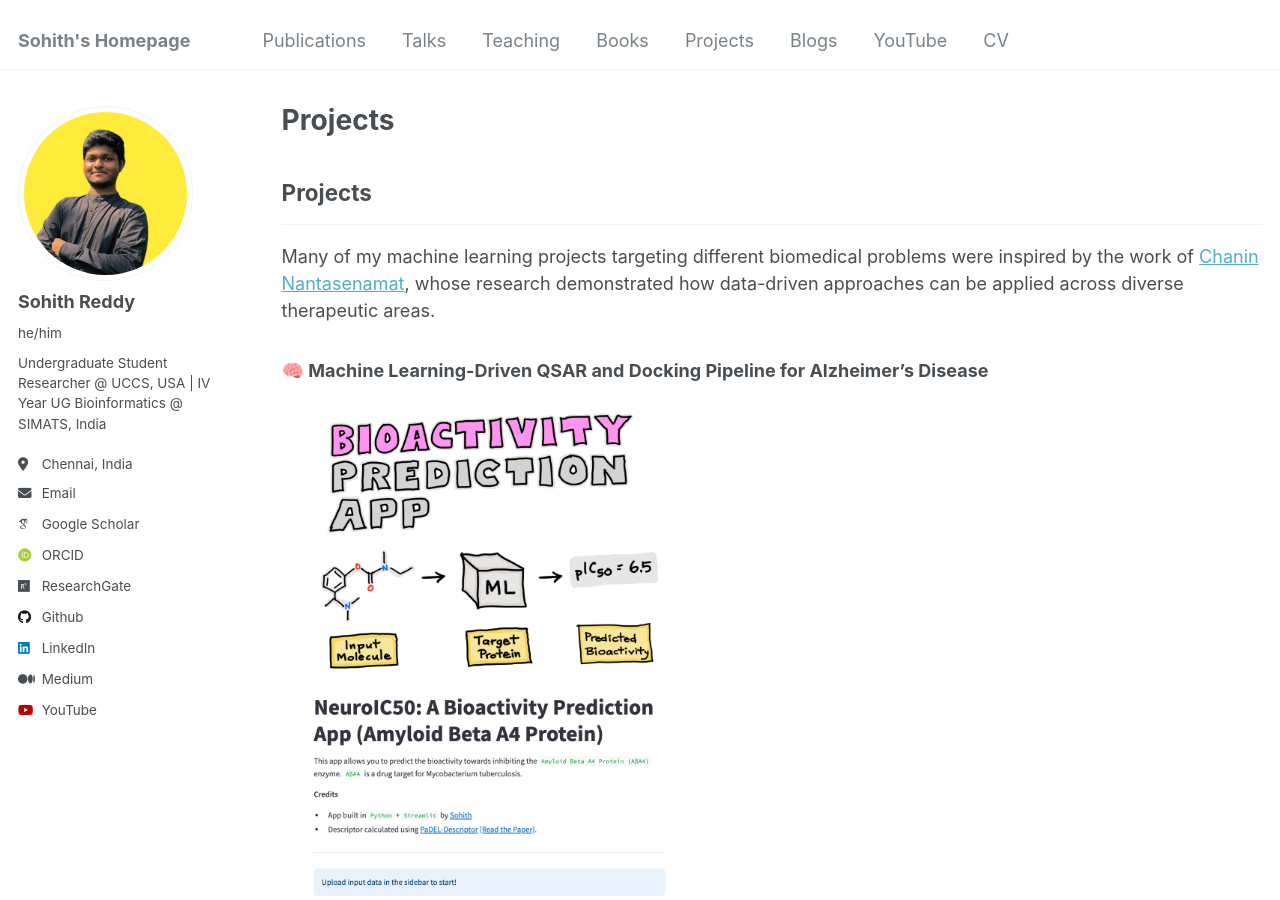
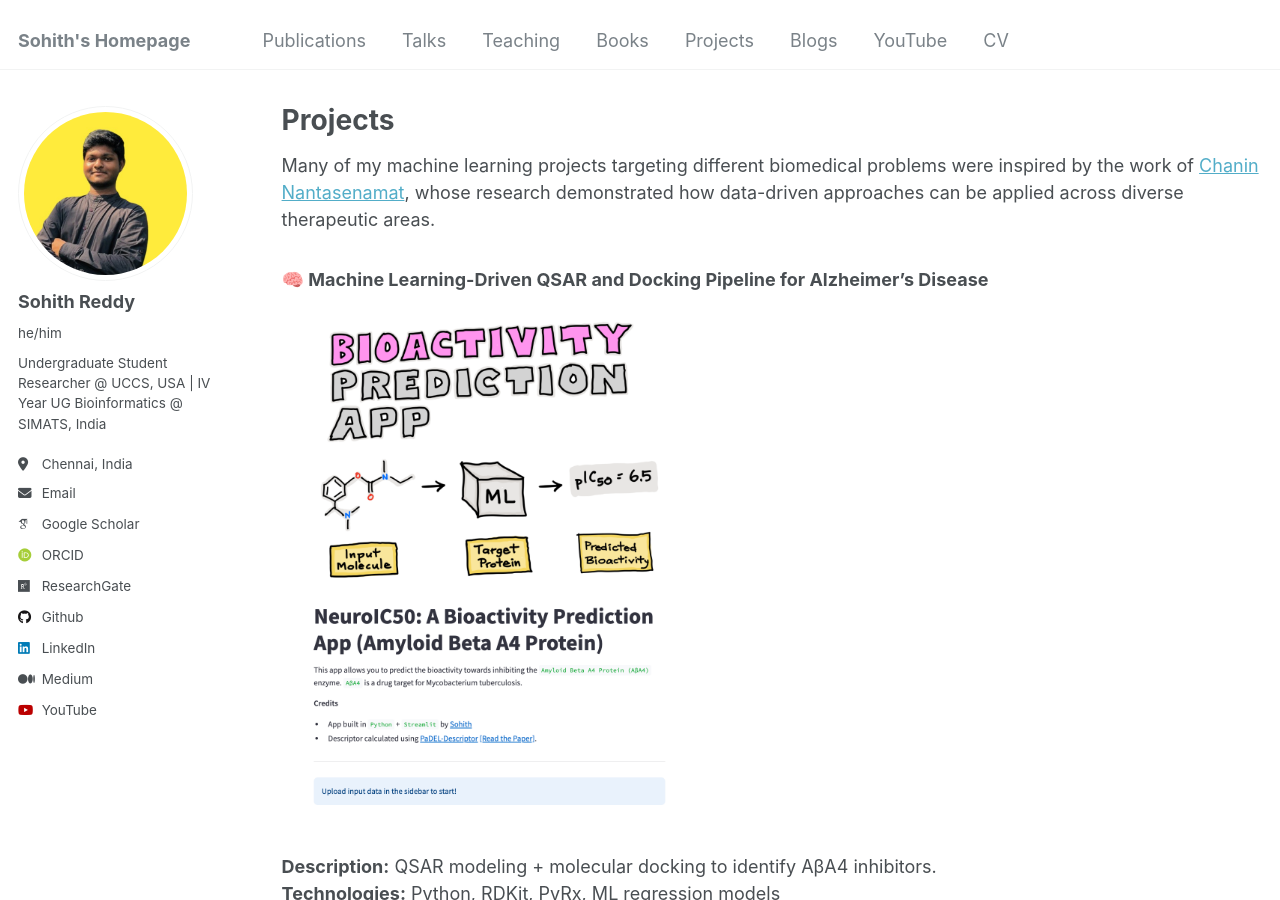
Before and after one commit to sohithpydev/sohith, a Jekyll site: the page built from _projects/projects.md, in a window 1280 px wide and 900 px high. Built offline with Jekyll 4.4.1, drawn with Linux system fonts in a browser that asks for light colours; some web fonts are replaced.

Commit message:
Update projects.md

```diff
--- a/_projects/projects.md
+++ b/_projects/projects.md
@@ -5,9 +5,6 @@ permalink: /projects/
 author_profile: true
 ---
 
-## Projects
-
----
 Many of my machine learning projects targeting different biomedical problems were inspired by the work of [Chanin Nantasenamat](https://chanin-resume.streamlit.app/), whose research demonstrated how data-driven approaches can be applied across diverse therapeutic areas.
 
 ### 🧠 Machine Learning-Driven QSAR and Docking Pipeline for Alzheimer’s Disease
```
